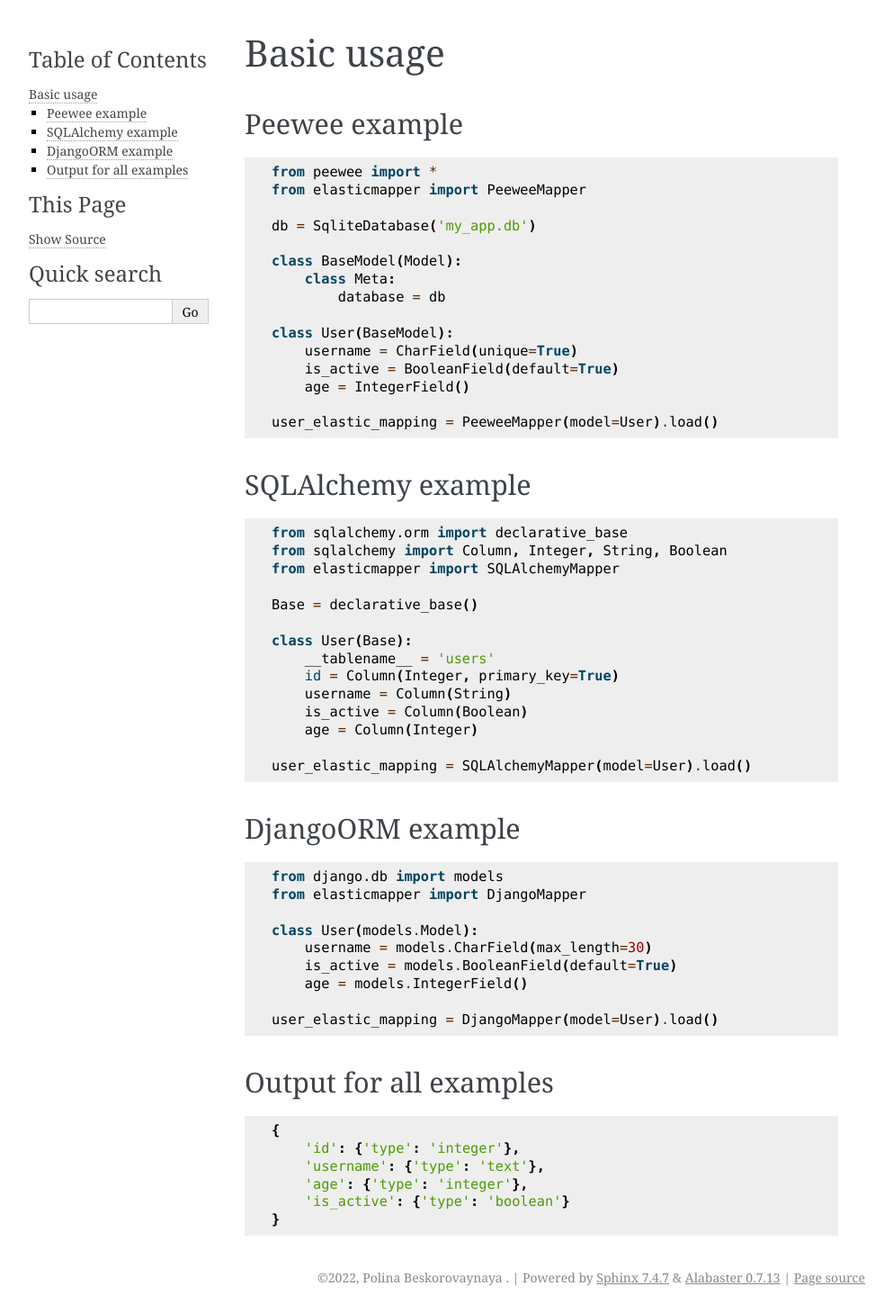
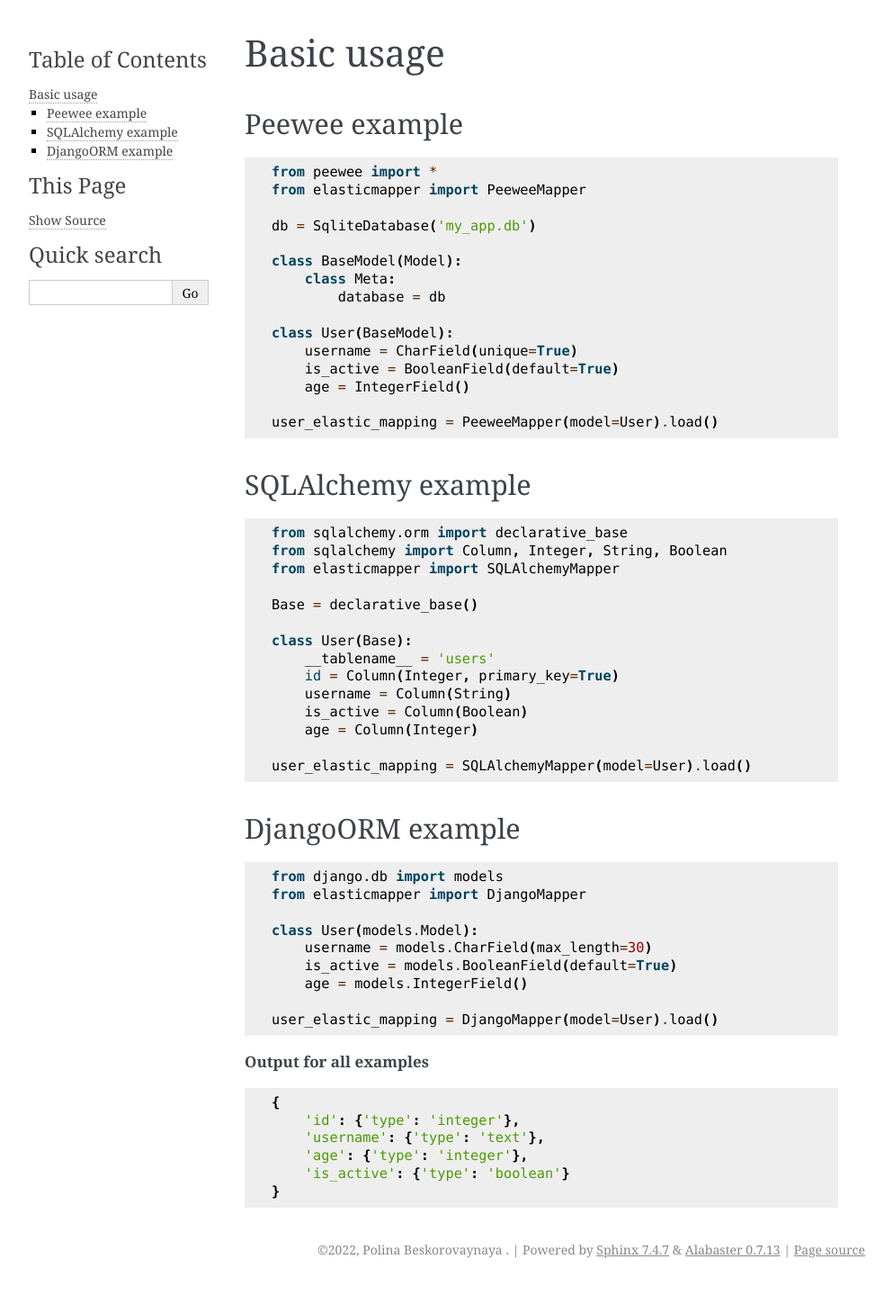
Before and after one commit to nomilkinmyhome/elasticmapper, a Sphinx documentation site: the page built from docs/basic_usage.rst, in a window 1280 px wide. Shown: the whole page at 90% size, without its empty margins (148-1141 px from the left). Built offline with Sphinx 7.4.7, drawn with Linux system fonts in a browser that asks for light colours; after the commit the page ends 1428 px from its top, so only the background shows below that.

Commit message:
Update basic_usage.rst

```diff
--- a/docs/basic_usage.rst
+++ b/docs/basic_usage.rst
@@ -1,9 +1,10 @@
 Basic usage
 ====================
 
-============
+------------
 Peewee example
-============
+------------
+
 .. code-block:: python
 
     from peewee import *
@@ -23,9 +24,9 @@
     user_elastic_mapping = PeeweeMapper(model=User).load()
 
 
-============
+------------
 SQLAlchemy example
-============
+------------
 
 .. code-block:: python
 
@@ -45,9 +46,9 @@
     user_elastic_mapping = SQLAlchemyMapper(model=User).load()
 
 
-============
+------------
 DjangoORM example
-============
+------------
 
 .. code-block:: python
 
@@ -62,9 +63,7 @@
     user_elastic_mapping = DjangoMapper(model=User).load()
 
 
-============
-Output for all examples
-============
+**Output for all examples**
 
 .. code-block::
 
```
